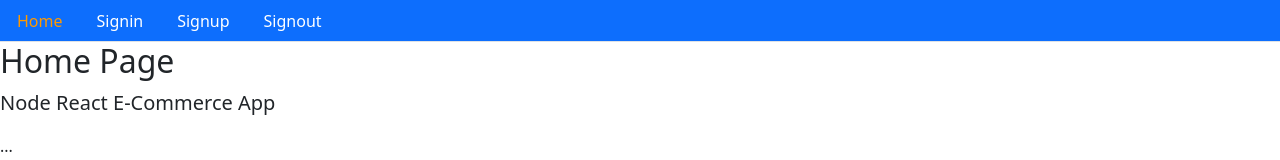
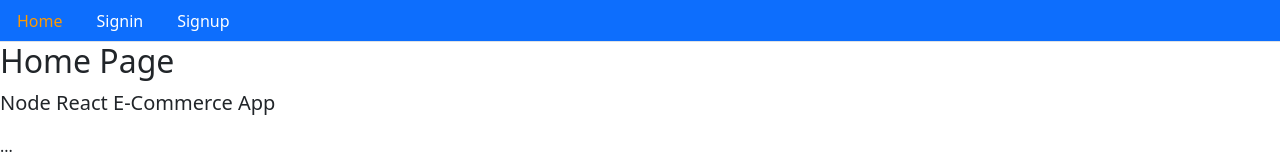
Before and after one commit to Starlla/ecommerce-front, a React (Create React App) app: page / in a window 1280 px wide. Shown: the top 160 px of the page. Built offline with nearby package versions, Linux system fonts and the light colour scheme.

Commit message:
Hide signin and signout when already logged in

```diff
--- a/src/auth/index.js
+++ b/src/auth/index.js
@@ -36,18 +36,18 @@
 
 }
 
-  export const authenticate = (data, next) =>{
-    if(typeof window !== 'undefined') {
+export const authenticate = (data, next) => {
+  if (typeof window !== 'undefined') {
     localStorage.setItem('jwt', JSON.stringify(data))
     next()
   }
 }
 
-  export const signout = (next) =>{
-    if(typeof window !== "undefined") {
+export const signout = (next) => {
+  if (typeof window !== "undefined") {
     localStorage.removeItem('jwt');
     next();
-      return fetch(`${API}`/signout, {
+    return fetch(`${API}` / signout, {
       method: "GET",
     })
       .then(response => {
@@ -56,3 +56,14 @@
       .catch(err => console.log(err))
   }
 }
+
+export const isAuthenticated = () => {
+  if( typeof window == 'undefined') {
+    return false
+  }
+  if(localStorage.getItem('jwt')){
+    return JSON.parse(localStorage.getItem('jwt'))
+  } else{
+    return false
+  }
+}
--- a/src/core/Menu.js
+++ b/src/core/Menu.js
@@ -1,7 +1,6 @@
 import { Link, withRouter } from 'react-router-dom'
-
-import React from 'react'
-import { signout } from '../auth'
+import React, {Fragment} from 'react'
+import { isAuthenticated, signout } from '../auth'
 
 const isActive = (history, path) => {
   if (history.location.pathname === path) {
@@ -16,17 +15,23 @@
     <li className="nav-item">
       <Link className="nav-link" to="/" style={isActive(history, '/')}>Home</Link>
     </li>
+    {!isAuthenticated() && (
+      <Fragment>
         <li className="nav-item">
           <Link className="nav-link" to="/signin" style={isActive(history, '/signin')}>Signin</Link>
         </li>
         <li className="nav-item">
           <Link className="nav-link" to="/signup" style={isActive(history, '/signup')}>Signup</Link>
         </li>
+      </Fragment>
+    )}
+    {isAuthenticated() && (
       <li className="nav-item">
-      <span className="nav-link" onClick={()=>signout(()=>{
+        <span className="nav-link" onClick={() => signout(() => {
           history.push("/");
-      })} style={{cursor:'pointer', color: '#ffffff'}}>Signout</span>
+        })} style={{ cursor: 'pointer', color: '#ffffff' }}>Signout</span>
       </li>
+    )}
   </url>
 
 export default withRouter(Menu);
```
Lines whose indentation alone changed are shown as unchanged.
